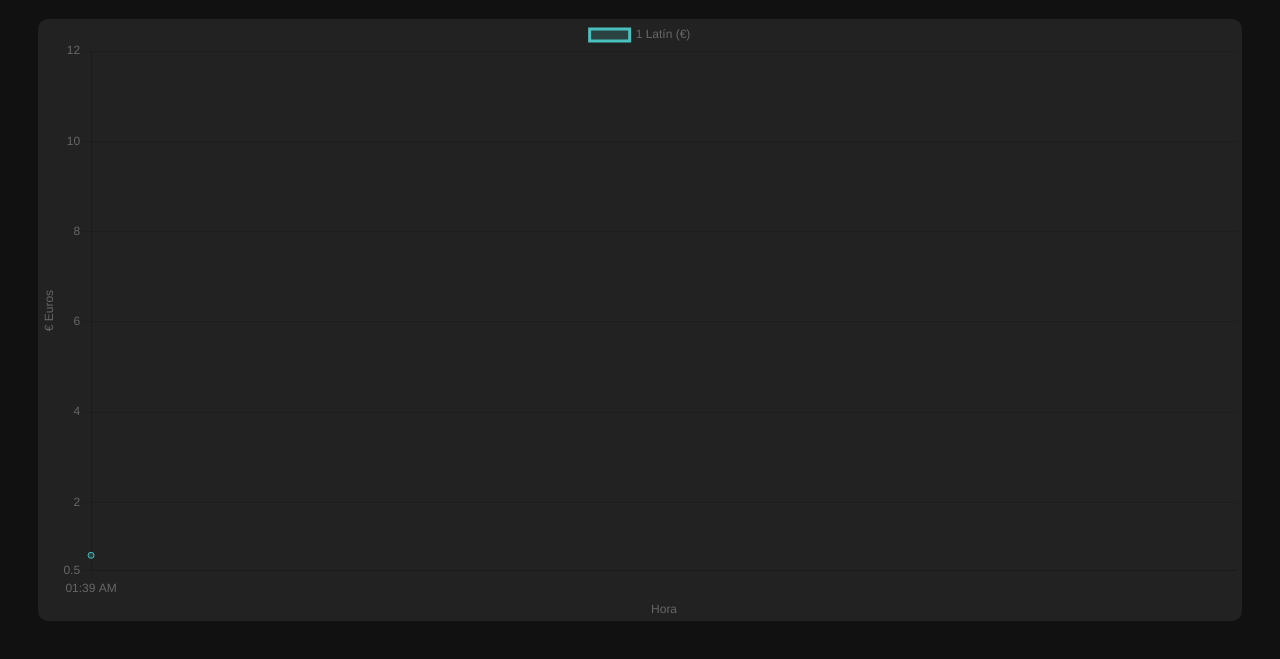
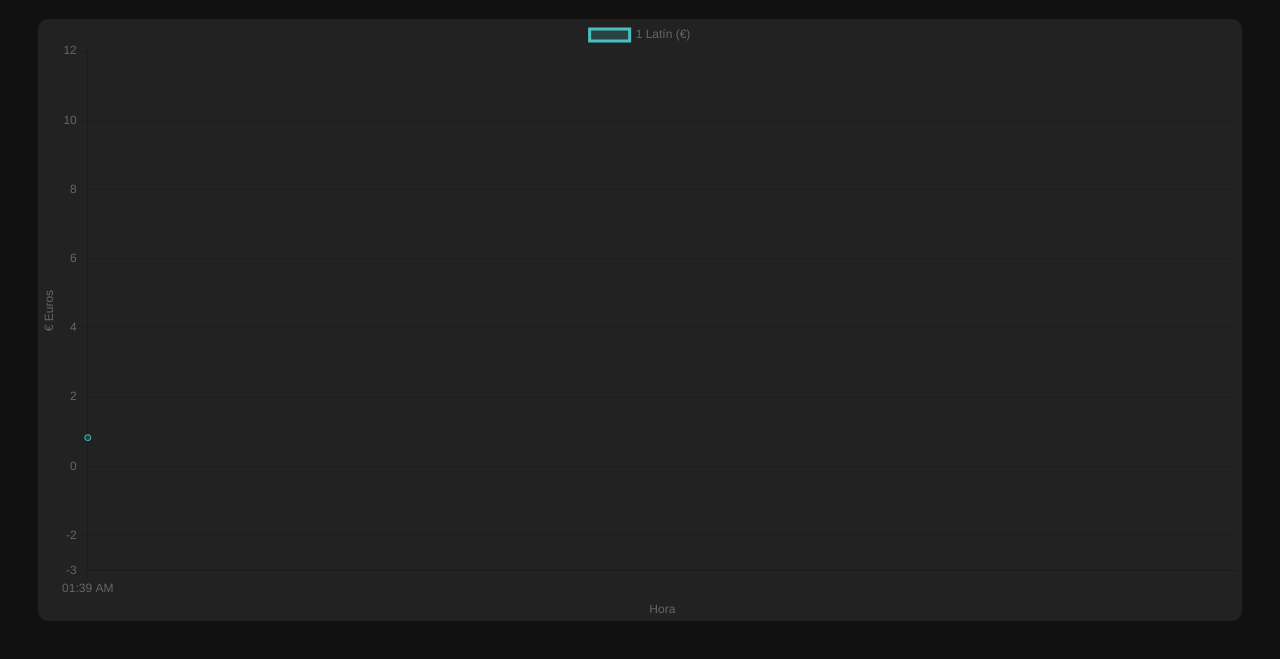
Before and after one commit to HaskoNoDev/Grafica-de-Latines-pa-mi-server-todo-pedorro-y-feo, a plain HTML site: page index.html in a window 1280 px wide. Shown: the part 99-758 px from the top of the page. Drawn offline with nearby package versions, Linux system fonts and the light colour scheme.

Commit message:
Update3 index.html

```diff
--- a/index.html
+++ b/index.html
@@ -45,7 +45,7 @@
         animation: false,
         scales: {
           y: {
-            min: 0.5,
+            min: -3,
             max: 12,
             title: { display: true, text: '€ Euros' }
           },
```
